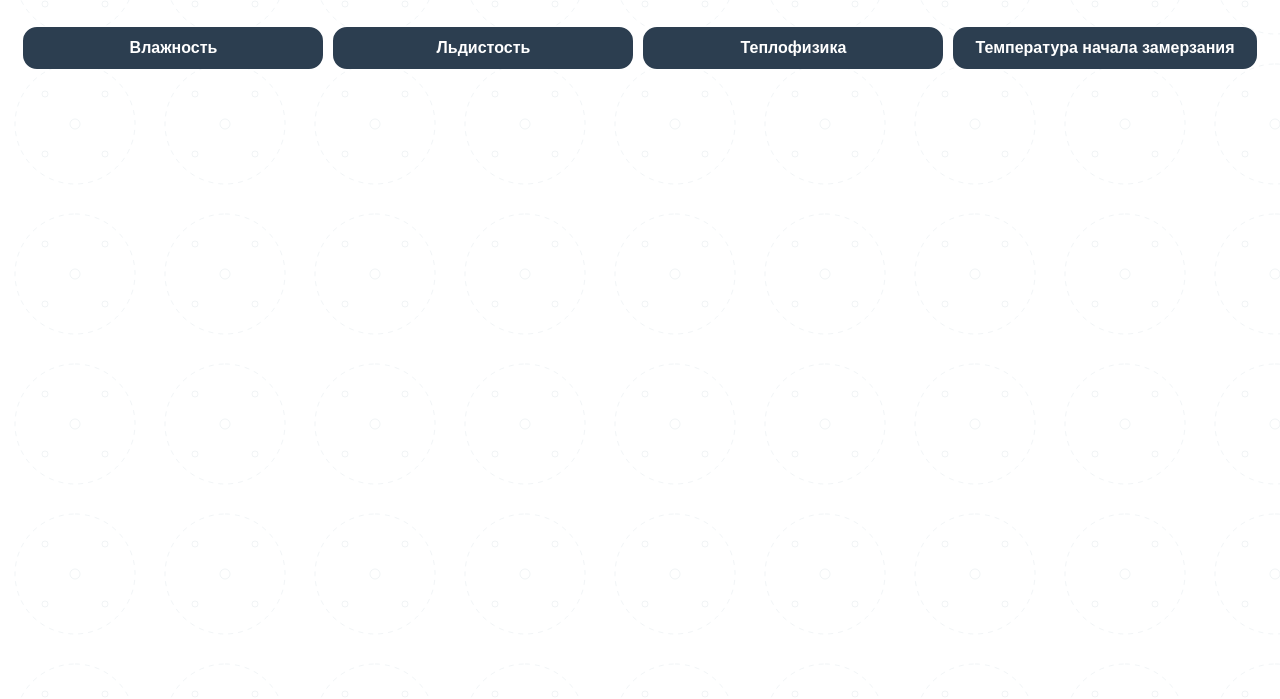
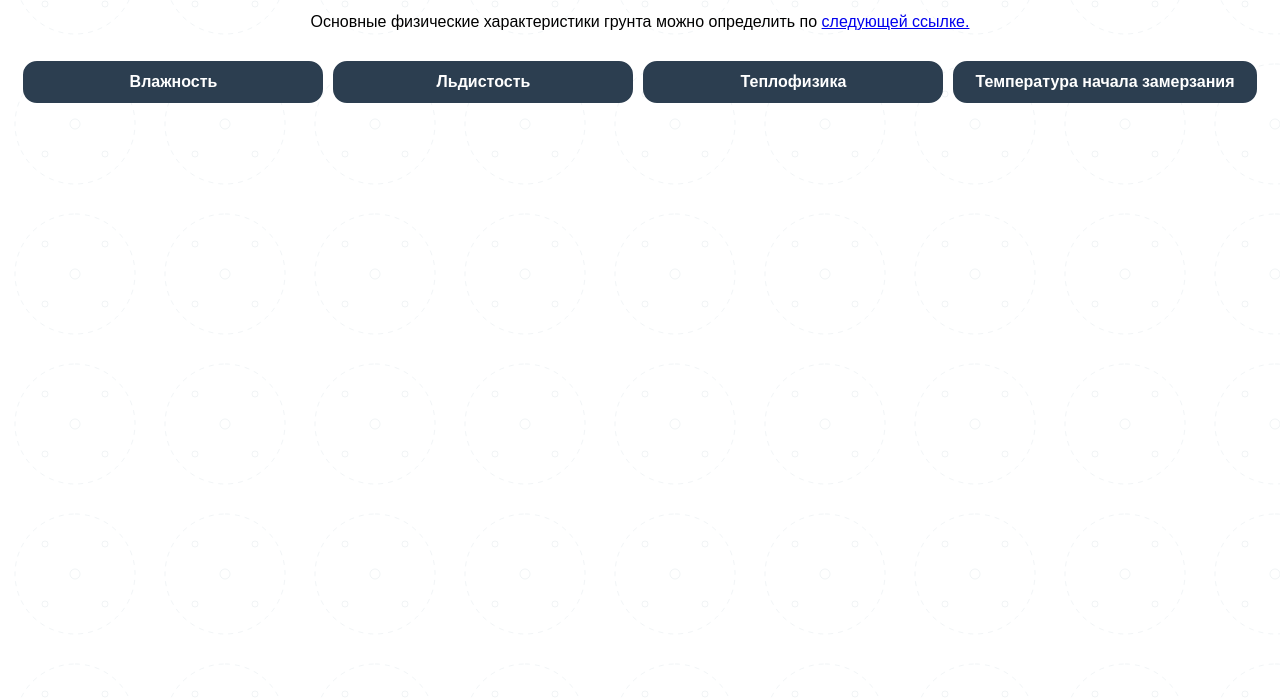
Before and after one commit to dimanesterov50/geocalculator-2, a plain HTML site: page frozen.html in a window 1280 px wide. Shown: the part 101-800 px from the top of the page. Drawn offline with Linux system fonts and the light colour scheme.

Commit message:
Update frozen.html

```diff
--- a/frozen.html
+++ b/frozen.html
@@ -120,6 +120,7 @@
     <div class="header-text">
         <h1>Мерзлый грунт</h1>
         <p>Выберите вкладку для расчёта параметров мерзлого грунта и введите необходимые данные.</p>
+        <p>Основные физические характеристики грунта можно определить по <a href=https://geocalculator.ru/dispersed/dispersed.html>следующей ссылке.</a></p>
     </div>
 
     <div class="method-buttons">
```
